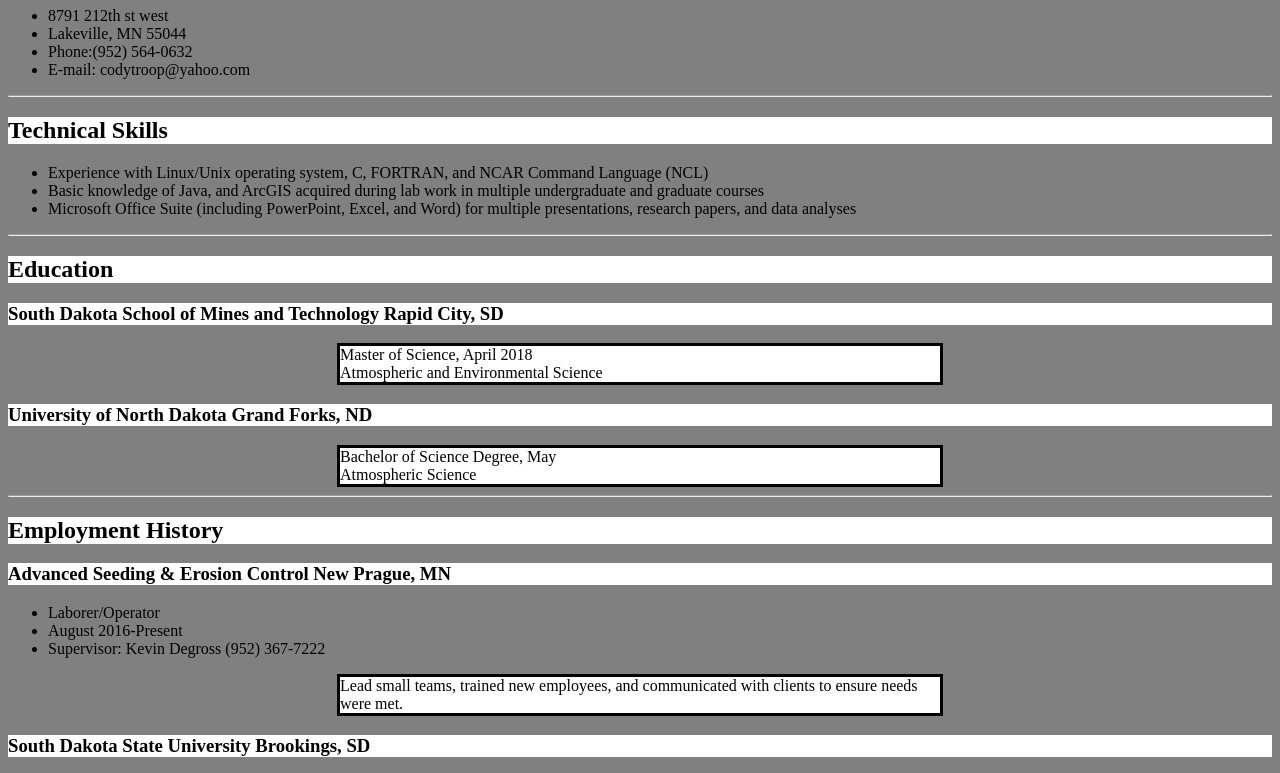
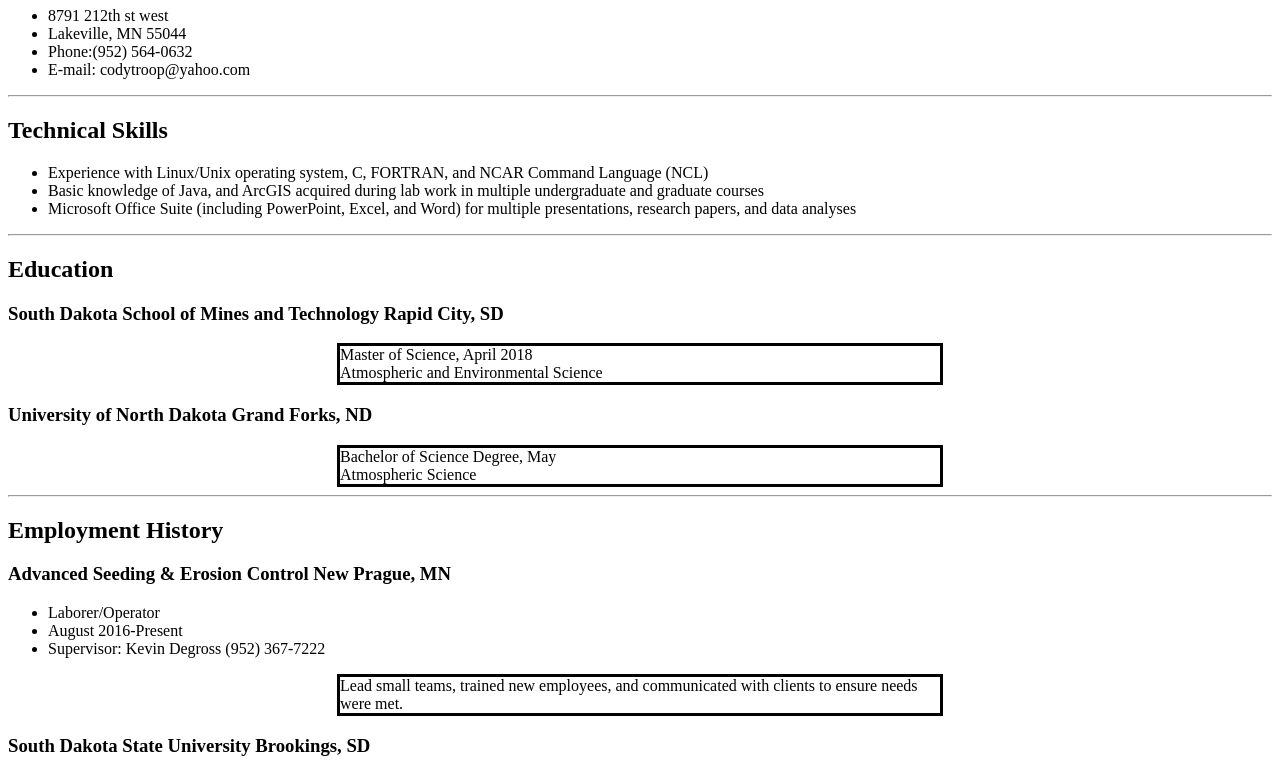
Before and after one commit to RAGSOOK/RAGSOOK.github.io, a plain HTML site: page index.html in a window 1280 px wide. Shown: the part 73-846 px from the top of the page. Drawn offline with Linux system fonts and the light colour scheme.

Commit message:
Update style.css

```diff
--- a/style.css
+++ b/style.css
@@ -1,7 +1,8 @@
 /* this comments like C */
 
 body {
-    background-color: gray;
+    /*background-color: gray;
+*/
 }
 
 h1{
```
